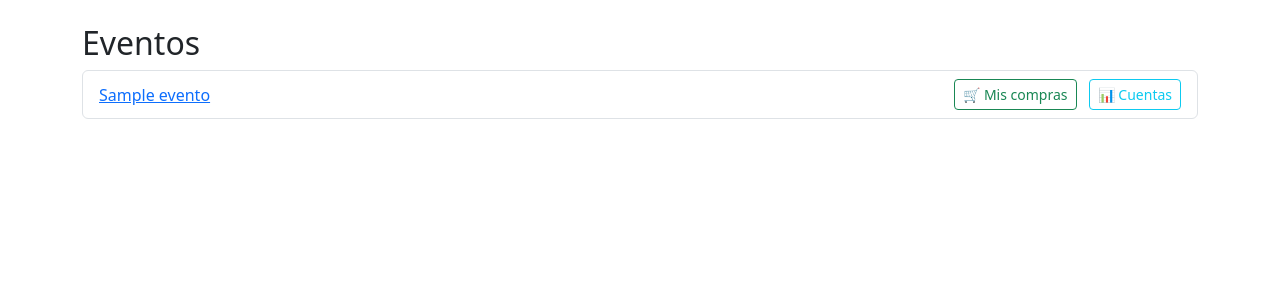
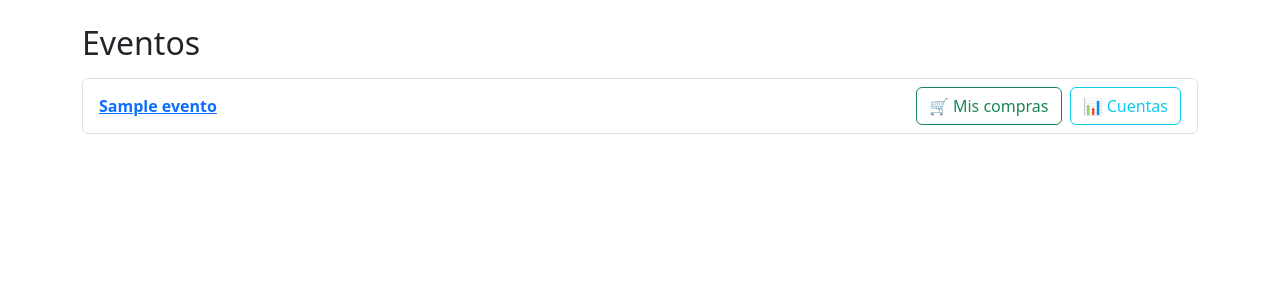
Before and after one commit to salvanartex/MiProyecto, a Flask app: page / in a window 1280 px wide. Shown: the part 56-356 px from the top of the page. Run offline with Flask 3, Linux system fonts and the light colour scheme; a user stored in the database is signed in; a database or web service that is not in the repository returns one stand-in record (values such as "Sample title"); some libraries are stand-ins or nearby versions.

```diff
--- a/templates/dashboard.html
+++ b/templates/dashboard.html
@@ -1,24 +1,28 @@
 {% extends "base.html" %}
 {% block content %}
-<h2>Eventos</h2>
+<h2 class="mb-3">Eventos</h2>
 
 {% if current_user.username == 'admin' %}
   <div class="mb-4 p-3 bg-light rounded">
     <h4>Panel de administración</h4>
-    <a href="{{ url_for('admin_create_user') }}" class="btn btn-outline-success btn-sm me-2">➕ Registrar usuario</a>
-    <a href="{{ url_for('crear_evento') }}" class="btn btn-outline-primary btn-sm me-2">📅 Crear evento</a>
-    <a href="{{ url_for('cuenta_total') }}" class="btn btn-outline-dark btn-sm">💰 Cuenta Total</a>
+    <div class="d-flex flex-wrap gap-2">
+      <a href="{{ url_for('admin_create_user') }}" class="btn btn-outline-success flex-fill">➕ Registrar usuario</a>
+      <a href="{{ url_for('crear_evento') }}" class="btn btn-outline-primary flex-fill">📅 Crear evento</a>
+      <a href="{{ url_for('cuenta_total') }}" class="btn btn-outline-dark flex-fill">💰 Cuenta Total</a>
+    </div>
   </div>
 {% endif %}
 
 {% if eventos %}
   <ul class="list-group">
     {% for evento in eventos %}
-      <li class="list-group-item d-flex justify-content-between align-items-center">
-        <a href="{{ url_for('mis_compras', evento_id=evento.id) }}">{{ evento.nombre }}</a>
-        <div>
-          <a href="{{ url_for('mis_compras', evento_id=evento.id) }}" class="btn btn-outline-success btn-sm me-2">🛒 Mis compras</a>
-          <a href="{{ url_for('cuentas', evento_id=evento.id) }}" class="btn btn-outline-info btn-sm">📊 Cuentas</a>
+      <li class="list-group-item">
+        <div class="d-flex flex-column flex-md-row justify-content-between align-items-md-center gap-2">
+          <a href="{{ url_for('mis_compras', evento_id=evento.id) }}" class="fw-bold">{{ evento.nombre }}</a>
+          <div class="d-flex flex-wrap gap-2">
+            <a href="{{ url_for('mis_compras', evento_id=evento.id) }}" class="btn btn-outline-success">🛒 Mis compras</a>
+            <a href="{{ url_for('cuentas', evento_id=evento.id) }}" class="btn btn-outline-info">📊 Cuentas</a>
+          </div>
         </div>
       </li>
     {% endfor %}
```
